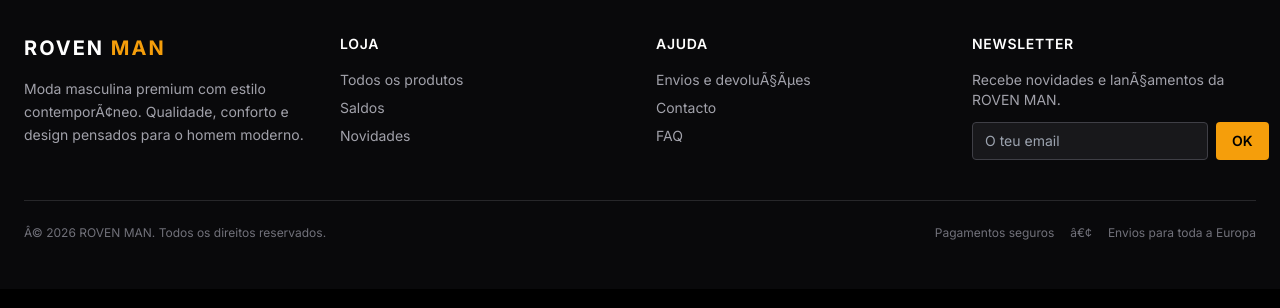
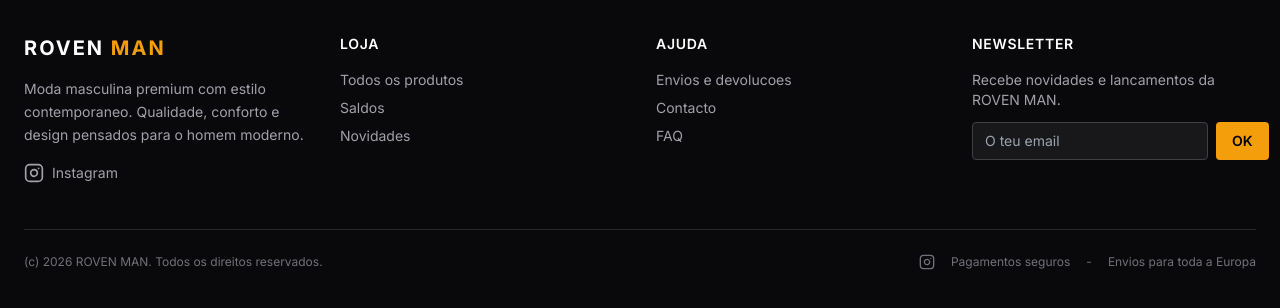
Before and after one commit to luissardinhaprezado-hash/Roven-Man, a Next.js app: page / in a window 1280 px wide. Shown: the part 2474-2782 px from the top of the page. Built offline with nearby package versions, Linux system fonts and the light colour scheme.

Commit message:
corrigir textos footer encoding

```diff
--- a/src/components/Footer.tsx
+++ b/src/components/Footer.tsx
@@ -1,4 +1,7 @@
+"use client"
+
 import Link from "next/link"
+import { Instagram } from "lucide-react"
 
 export default function Footer() {
   return (
@@ -10,8 +13,17 @@ export default function Footer() {
               ROVEN <span className="text-amber-500">MAN</span>
             </h3>
             <p className="text-zinc-400 text-sm leading-relaxed">
-              Moda masculina premium com estilo contemporÃ¢neo. Qualidade, conforto e design pensados para o homem moderno.
+              Moda masculina premium com estilo contemporaneo. Qualidade, conforto e design pensados para o homem moderno.
             </p>
+            <a
+              href="https://instagram.com"
+              target="_blank"
+              rel="noreferrer"
+              className="inline-flex items-center gap-2 mt-4 text-sm text-zinc-400 hover:text-amber-500 transition"
+            >
+              <Instagram size={20} />
+              <span>Instagram</span>
+            </a>
           </div>
 
           <div>
@@ -19,33 +31,31 @@ export default function Footer() {
             <ul className="space-y-2 text-sm text-zinc-400">
               <li><Link href="/produtos" className="hover:text-white transition">Todos os produtos</Link></li>
               <li><Link href="/produtos?sale=1" className="hover:text-white transition">Saldos</Link></li>
-              <li><Link href="/produtos?cat=Novidades" className="hover:text-white transition">Novidades</Link></li>
+              <li><Link href="/produtos" className="hover:text-white transition">Novidades</Link></li>
             </ul>
           </div>
 
           <div>
             <h4 className="font-semibold mb-4 text-sm tracking-wider">AJUDA</h4>
             <ul className="space-y-2 text-sm text-zinc-400">
-              <li><Link href="/envios" className="hover:text-white transition">Envios e devoluÃ§Ãµes</Link></li>
+              <li><Link href="/envios" className="hover:text-white transition">Envios e devolucoes</Link></li>
               <li><Link href="/contacto" className="hover:text-white transition">Contacto</Link></li>
               <li><Link href="/faq" className="hover:text-white transition">FAQ</Link></li>
-
             </ul>
           </div>
 
           <div>
             <h4 className="font-semibold mb-4 text-sm tracking-wider">NEWSLETTER</h4>
-            <p className="text-zinc-400 text-sm mb-3">Recebe novidades e lanÃ§amentos da ROVEN MAN.</p>
-            <form className="flex gap-2">
+            <p className="text-zinc-400 text-sm mb-3">
+              Recebe novidades e lancamentos da ROVEN MAN.
+            </p>
+            <form className="flex gap-2" onSubmit={(e) => e.preventDefault()}>
               <input
                 type="email"
                 placeholder="O teu email"
                 className="bg-zinc-900 border border-zinc-700 px-3 py-2 text-sm flex-1 rounded focus:outline-none focus:border-amber-500"
               />
-              <button
-                type="submit"
-                className="bg-amber-500 text-black px-4 py-2 text-sm font-semibold rounded hover:bg-amber-400 transition"
-              >
+              <button type="submit" className="bg-amber-500 text-black px-4 py-2 text-sm font-semibold rounded hover:bg-amber-400 transition">
                 OK
               </button>
             </form>
@@ -53,10 +63,13 @@ export default function Footer() {
         </div>
 
         <div className="border-t border-zinc-800 mt-10 pt-6 flex flex-col sm:flex-row justify-between items-center gap-4 text-xs text-zinc-500">
-          <p>Â© 2026 ROVEN MAN. Todos os direitos reservados.</p>
-          <div className="flex gap-4">
+          <p>(c) 2026 ROVEN MAN. Todos os direitos reservados.</p>
+          <div className="flex gap-4 items-center">
+            <a href="https://instagram.com" target="_blank" rel="noreferrer" className="hover:text-amber-500 transition">
+              <Instagram size={16} />
+            </a>
             <span>Pagamentos seguros</span>
-            <span>â€¢</span>
+            <span>-</span>
             <span>Envios para toda a Europa</span>
           </div>
         </div>
```
